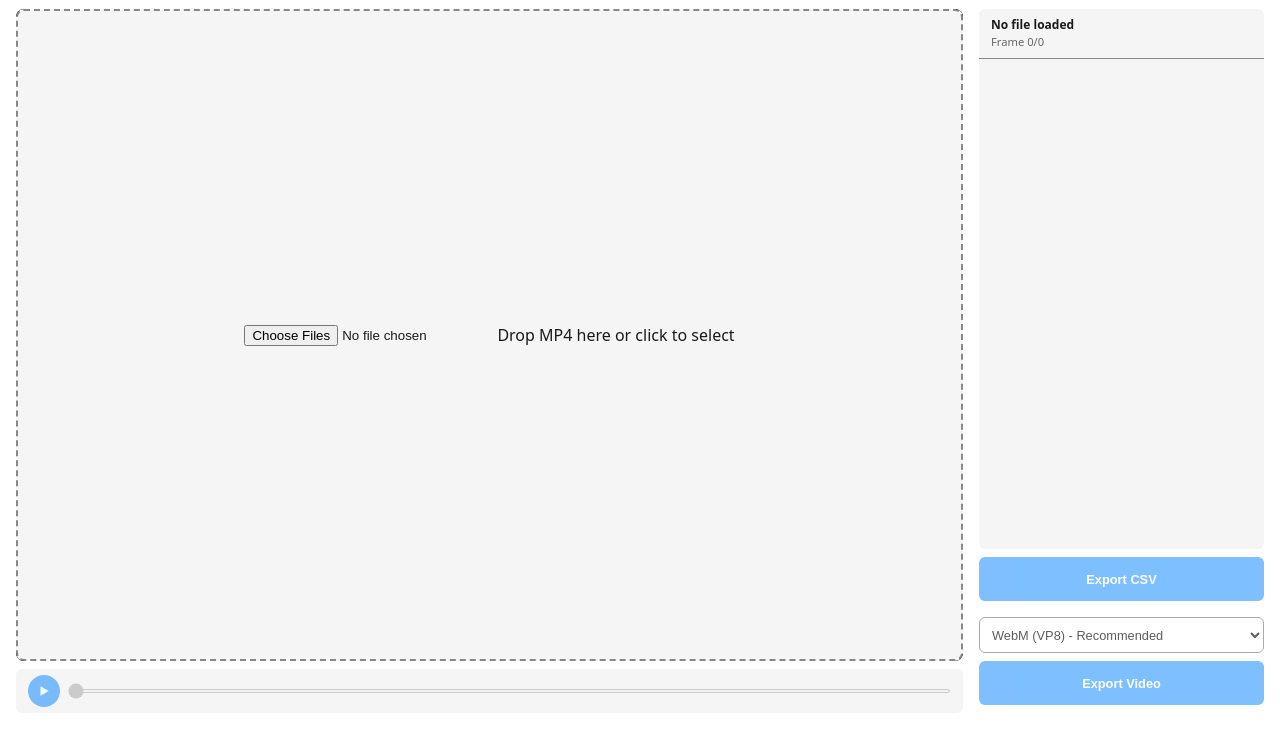
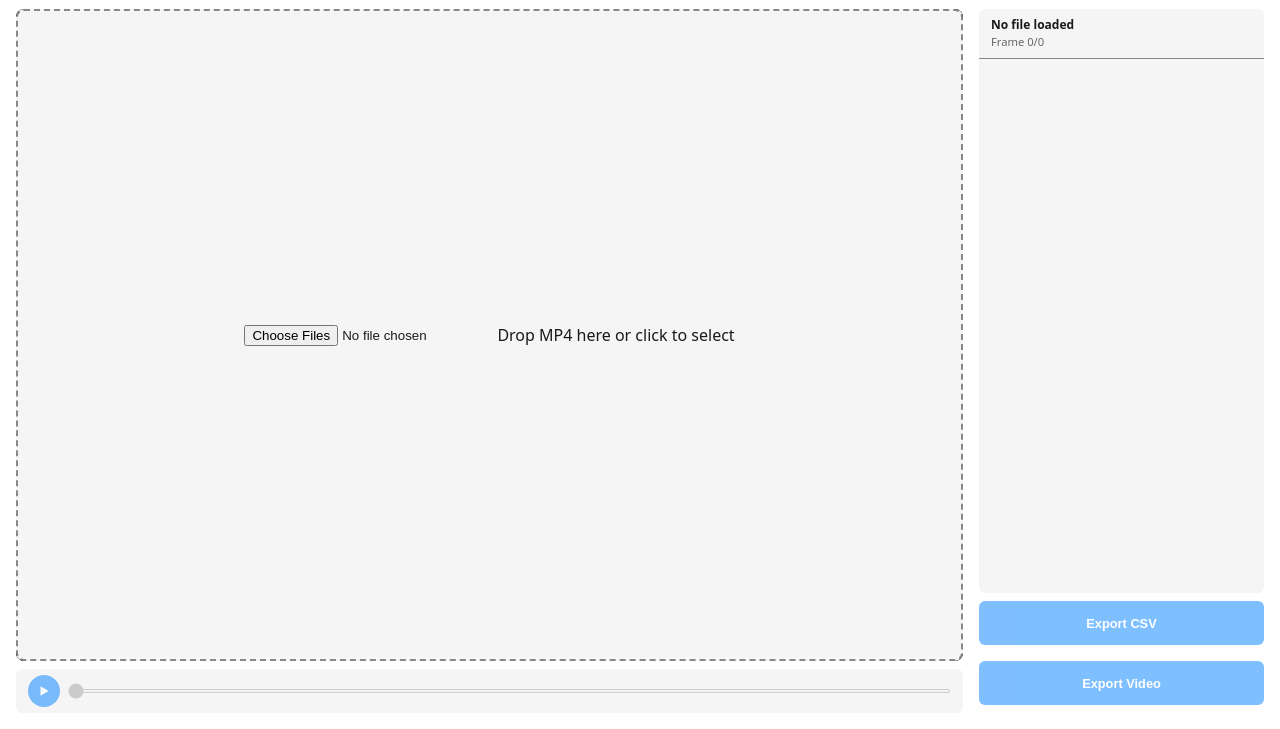
Before and after one commit to rog0978/dashcam, a plain HTML site: page add_SEI_Overlay.html in a window 1280 px wide. Shown: the part 71-800 px from the top of the page. Drawn offline with Linux system fonts and the light colour scheme; no server answers.

Commit message:
removed export options

```diff
--- a/add_SEI_Overlay.html
+++ b/add_SEI_Overlay.html
@@ -103,9 +103,6 @@
 
             <div class="export-group">
                 <button class="export-btn" id="exportCsvBtn" disabled>Export CSV</button>
-                <select id="formatSelect" class="format-select" disabled>
-                    <option value="" disabled selected>Loading formats...</option>
-                </select>
                 <button class="export-btn" id="exportVideoBtn" disabled>Export Video</button>
             </div>
         </aside>
@@ -132,7 +129,6 @@ const dropOverlay = $('dropOverlay'), fileInput = $('fileInput');
 const canvas = $('canvas'), ctx = canvas.getContext('2d');
 const slider = $('slider'), playBtn = $('playBtn');
 const exportCsvBtn = $('exportCsvBtn'), exportVideoBtn = $('exportVideoBtn');
-const formatSelect = $('formatSelect');
 const frameNum = $('frameNum'), fileName = $('fileName'), metaList = $('metaList');
 
 // --- EVENTS ---
@@ -169,37 +165,6 @@ exportCsvBtn.onclick = exportCsv;
 exportVideoBtn.onclick = exportVideo;
 
 // --- INITIALIZATION ---
-const supportedFormats = [
-    { mime: 'vp8', label: 'WebM (VP8) - Recommended', ext: 'webm' },
-    { mime: 'vp09.00.10.08', label: 'WebM (VP9)', ext: 'webm' }
-];
-
-function initFormats() {
-    formatSelect.innerHTML = '';
-    let found = false;
-    supportedFormats.forEach(fmt => {
-        if (typeof VideoEncoder !== 'undefined') {
-            VideoEncoder.isConfigSupported({ codec: fmt.mime, width: 640, height: 480 }).then(support => {
-                if (support.supported) {
-                    const opt = document.createElement('option');
-                    opt.value = fmt.mime;
-                    opt.textContent = fmt.label;
-                    formatSelect.appendChild(opt);
-                    found = true;
-                }
-            });
-        }
-    });
-    setTimeout(() => {
-        if (!found && formatSelect.options.length === 0) {
-            const opt = document.createElement('option');
-            opt.value = 'vp8';
-            opt.textContent = "WebM (VP8) - Fallback";
-            formatSelect.appendChild(opt);
-        }
-    }, 500);
-}
-initFormats();
 
 DashcamHelpers.initProtobuf().then(({ SeiMetadata, enumFields }) => {
     seiType = SeiMetadata;
@@ -272,7 +237,6 @@ async function loadFile(file) {
 
         exportCsvBtn.disabled = false;
         exportVideoBtn.disabled = false;
-        formatSelect.disabled = false;
         playBtn.disabled = false;
         slider.disabled = false;
 
@@ -290,7 +254,7 @@ function resetUI() {
     mp4 = null; frames = null; firstKeyframe = 0; currentFileName = null;
     slider.max = 0; slider.value = 0;
     frameNum.textContent = 'Frame 0/0'; fileName.textContent = 'No file loaded';
-    exportCsvBtn.disabled = true; exportVideoBtn.disabled = true; formatSelect.disabled = true;
+    exportCsvBtn.disabled = true; exportVideoBtn.disabled = true;
     playBtn.disabled = true; slider.disabled = true;
     dropOverlay.classList.remove('hidden');
 }
@@ -867,13 +831,12 @@ class WebMWriter {
 async function exportVideo() {
     if (!frames || isExporting) return;
 
-    // Choose VP8 by default if not changed
-    const codec = formatSelect.value || 'vp8';
+    // Use VP8 codec
+    const codec = 'vp8';
 
     isExporting = true;
     exportCsvBtn.disabled = true;
     exportVideoBtn.disabled = true;
-    formatSelect.disabled = true;
     playBtn.disabled = true;
     slider.disabled = true;
 
@@ -986,7 +949,6 @@ videoEncoder.configure({
         isExporting = false;
         exportCsvBtn.disabled = false;
         exportVideoBtn.disabled = false;
-        formatSelect.disabled = false;
         playBtn.disabled = false;
         slider.disabled = false;
         exportVideoBtn.textContent = 'Export Video';
```
